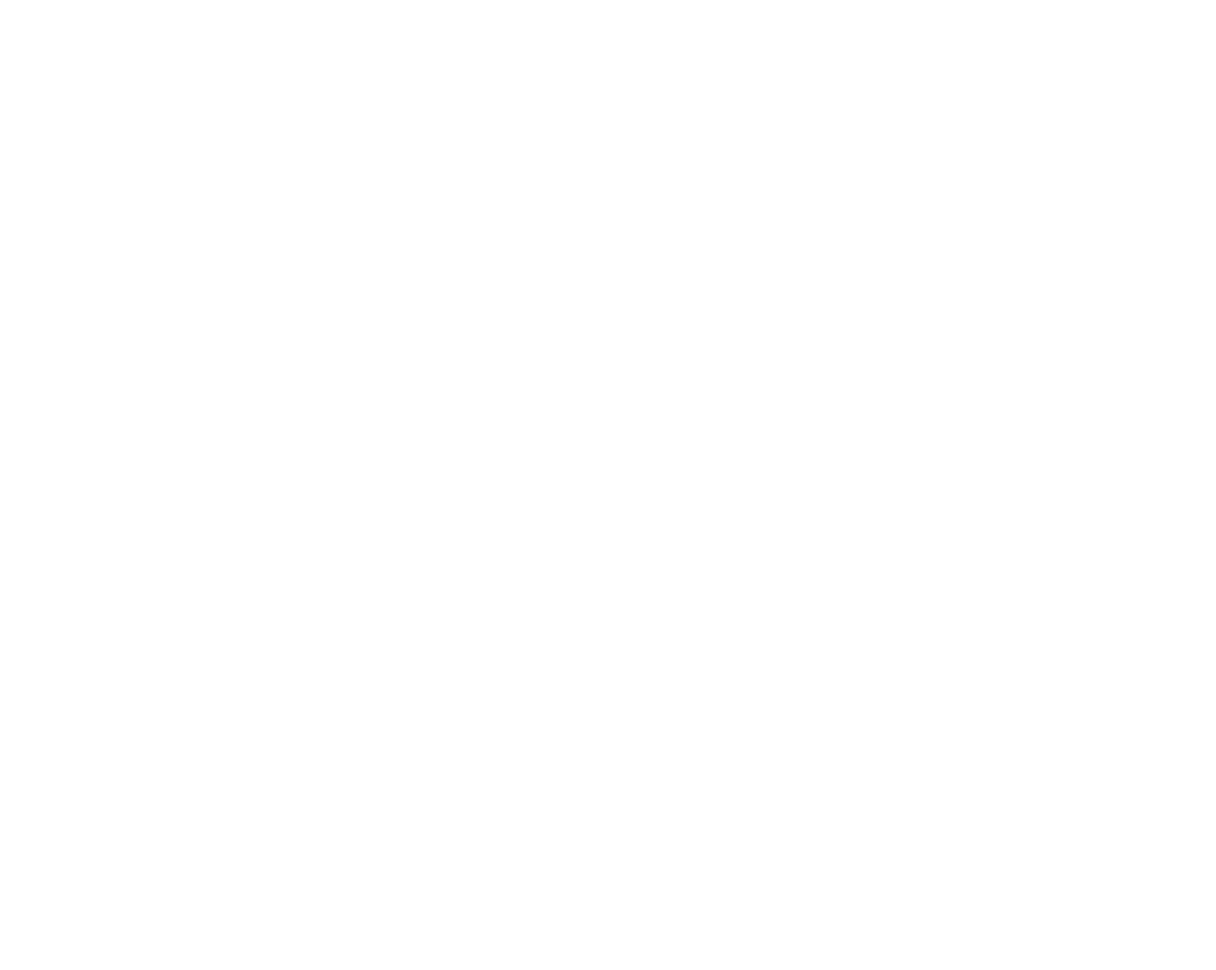
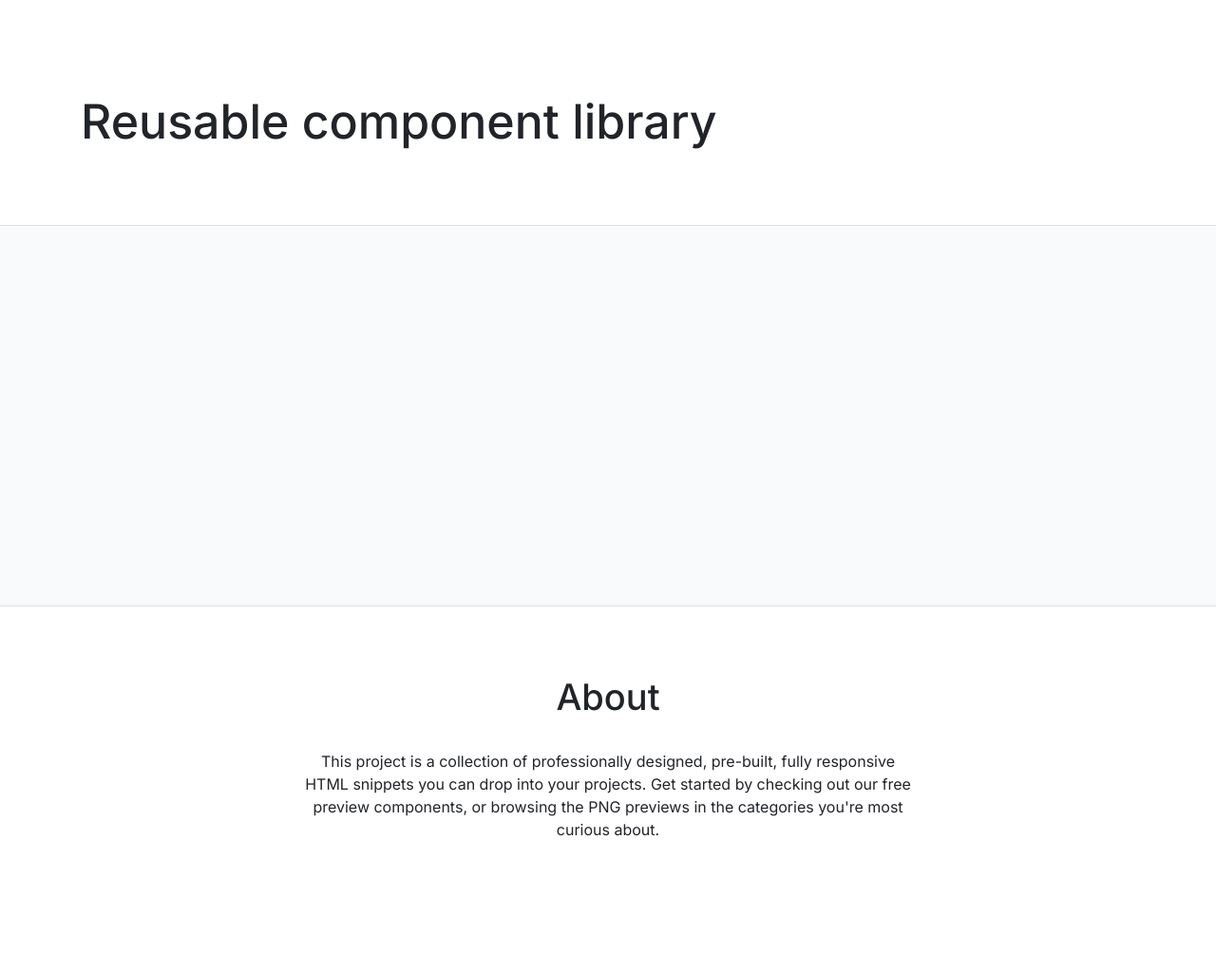
Before and after one commit to js-tasks-ru/htmlcss-20211021_vortexnz21, a website: page index.html in a window 1280 px wide. Shown: the whole page at 95% size. Before the commit the page ends 800 px from the top, so only its background shows below. Drawn offline with Linux system fonts and the light colour scheme.

Commit message:
add main-index solution after 1 lesson

```diff
--- a/assets/css/main.css
+++ b/assets/css/main.css
@@ -20,6 +20,8 @@
     --grey-900: #212429;
     --grey-200: #ACB5BD;
 
+    --page-background: #F9FAFC;
+
     --error: var(--red);
     --success: var(--blue);
 
@@ -30,3 +32,9 @@
 * {
     font-family: 'Roboto', sans-serif;
 }
+
+
+.container {
+    max-width: 1110px;
+    margin: 0 auto;
+}
--- a/assets/fonts/fonts.css
+++ b/assets/fonts/fonts.css
@@ -1 +1,2 @@
 @import url('https://fonts.googleapis.com/css2?family=Roboto:ital,wght@0,100;0,300;0,400;0,500;0,700;0,900;1,100;1,300;1,400;1,500;1,700;1,900&display=swap');
+@import url('https://fonts.googleapis.com/css2?family=Inter:wght@100;200;300;400;500;600;700;800;900&display=swap');
--- /dev/null
+++ b/components/footer/footer.css
@@ -0,0 +1,29 @@
+.footer {
+    padding: 71px 0 136px;
+    background-color: var(--white);
+    text-align: center;
+    color: var(--grey-900);
+}
+
+.footer__title {
+    font-family: Inter, sans-serif;
+    font-style: normal;
+    font-weight: 500;
+    font-size: 38px;
+    line-height: 48px;
+    margin: 0;
+}
+
+.footer__text {
+    font-family: Inter, sans-serif;
+    font-style: normal;
+    font-weight: normal;
+    font-size: 16px;
+    line-height: 24px;
+    margin: 32px 0 0 0;
+}
+
+.container_footer {
+    max-width: 640px;
+    margin: 0 auto;
+}
--- /dev/null
+++ b/components/header/header.css
@@ -0,0 +1,14 @@
+.header {
+    padding: 96px 0 77px;
+    background-color: var(--white);
+}
+
+.header__title {
+    font-family: Inter, sans-serif;
+    font-style: normal;
+    font-weight: 500;
+    font-size: 50px;
+    line-height: 64px;
+    color: var(--grey-900);
+    margin: 0;
+}
--- /dev/null
+++ b/components/preview/preview.css
@@ -0,0 +1,6 @@
+.preview {
+    height: 400px;
+    background-color: var(--page-background);
+    border-top: 1px solid var(--grey-2);
+    border-bottom: 1px solid var(--grey-2);
+}
--- a/index.html
+++ b/index.html
@@ -2,9 +2,37 @@
 <!-- Главная страница -->
 <html lang="ru">
     <head>
+        <link rel="stylesheet" href="./assets/css/normalize.css">
         <link rel="stylesheet" href="./assets/css/main.css">
+        <link rel="stylesheet" href="./components/header/header.css">
+        <link rel="stylesheet" href='./components/preview/preview.css'>
+        <link rel="stylesheet" href="./components/footer/footer.css">
+        <title>Index</title>
     </head>
     <body>
+        <div class='page'>
+            <header class='header'>
+                <div class='container'>
+                    <h1 class='header__title'>Reusable component library</h1>
+                </div>
+            </header>
+            <main class='main'>
+                <div class='preview'>
+                    <div class='container'>
 
+                    </div>
+                </div>
+            </main>
+            <footer class='footer'>
+                <div class='container container_footer'>
+                        <h2 class='footer__title'>About</h2>
+                        <p class='footer__text'>This project is a collection of professionally designed, pre-built,
+                            fully responsive HTML snippets you can drop into your projects. Get started by checking
+                            out our free preview components, or browsing the PNG previews in the categories you're
+                            most curious about.
+                        </p>
+                </div>
+            </footer>
+        </div>
     </body>
 </html>
```
